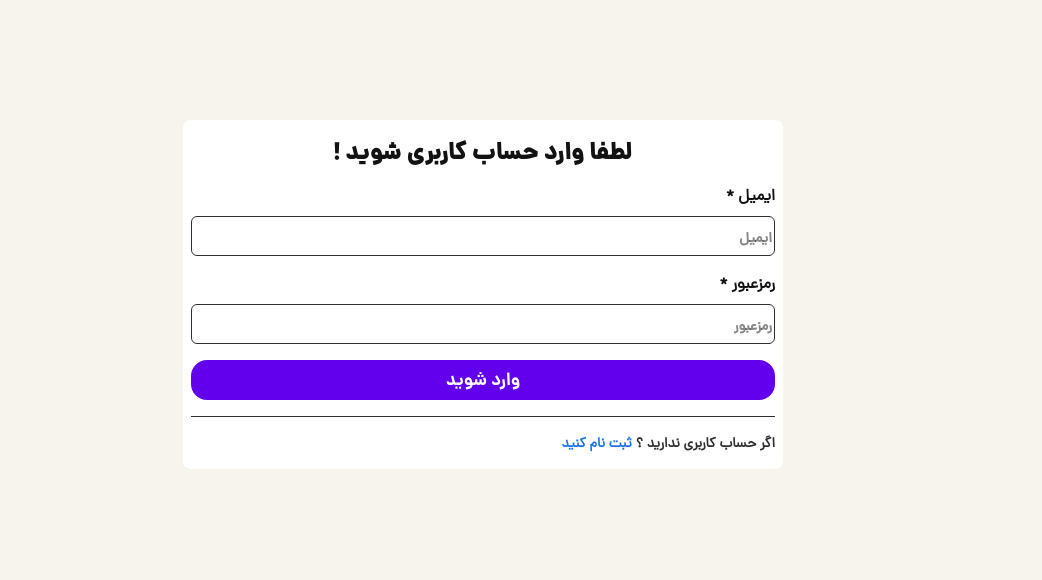
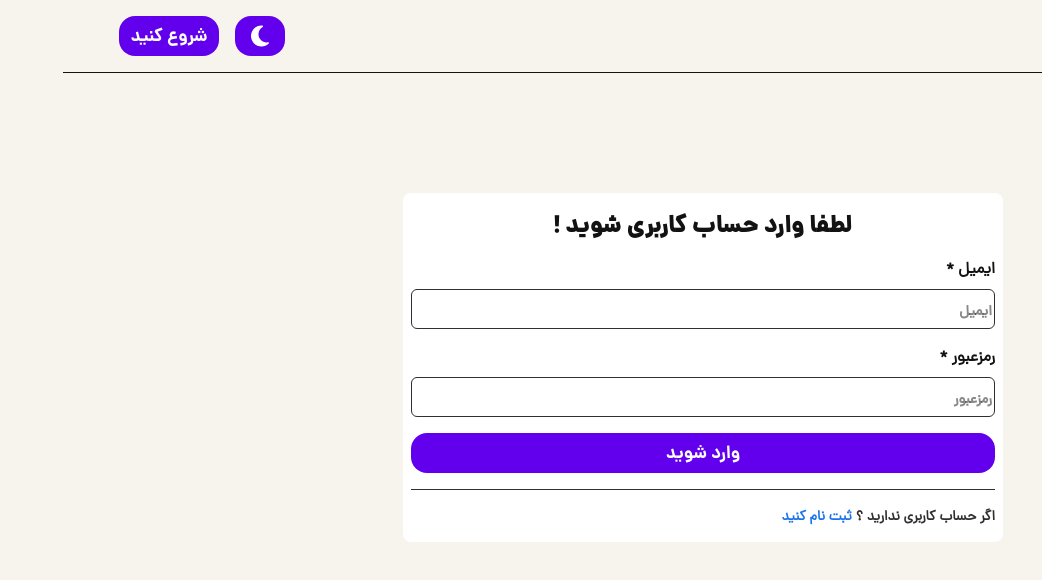
Before and after one commit to mohammadmehdidalvandii/code-negar-frontend, a React (Vite) app: page /Login in a window 1280 px wide. Shown: the top 580 px of the page, without its empty margins (238-1280 px from the left). Built offline with nearby package versions, Linux system fonts and the light colour scheme.

Commit message:
fixed page login

```diff
--- a/src/page/Login/Login.tsx
+++ b/src/page/Login/Login.tsx
@@ -1,9 +1,11 @@
 import React from 'react'
 import Signin from '@components/template/LoginRegister/Signin/Signin'
+import NavbarHome from '@components/template/homePage/NavbarHome/NavbarHome'
 
 const Login:React.FC = ()=>{
   return (
     <>
+    <NavbarHome/>
     <Signin/>
     </>
   )
```
